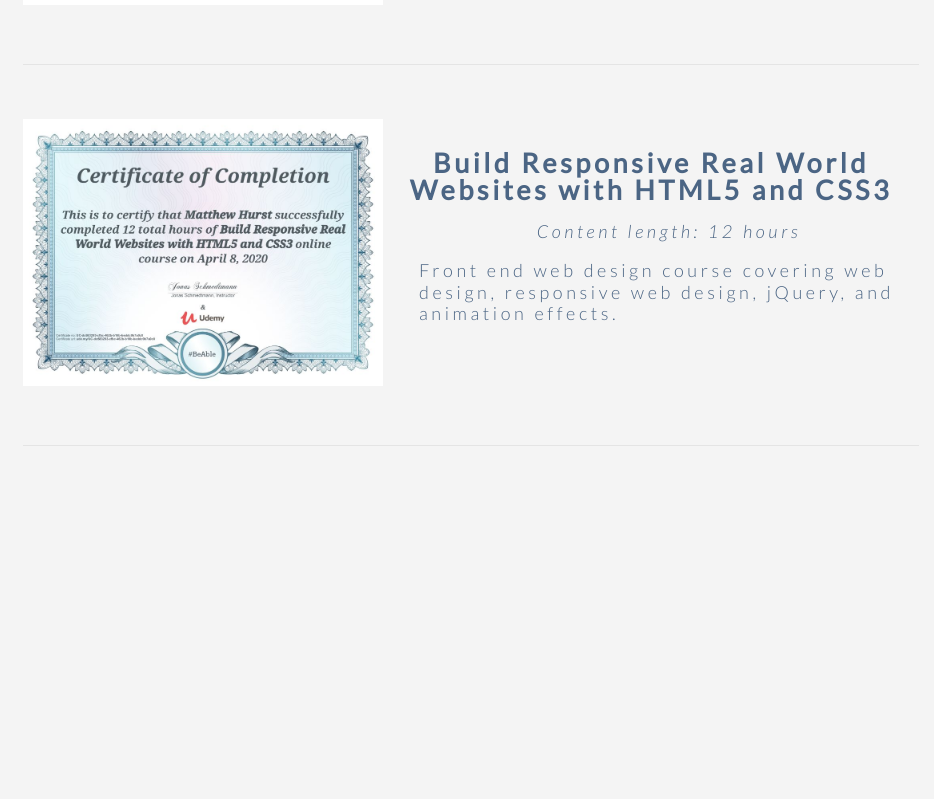
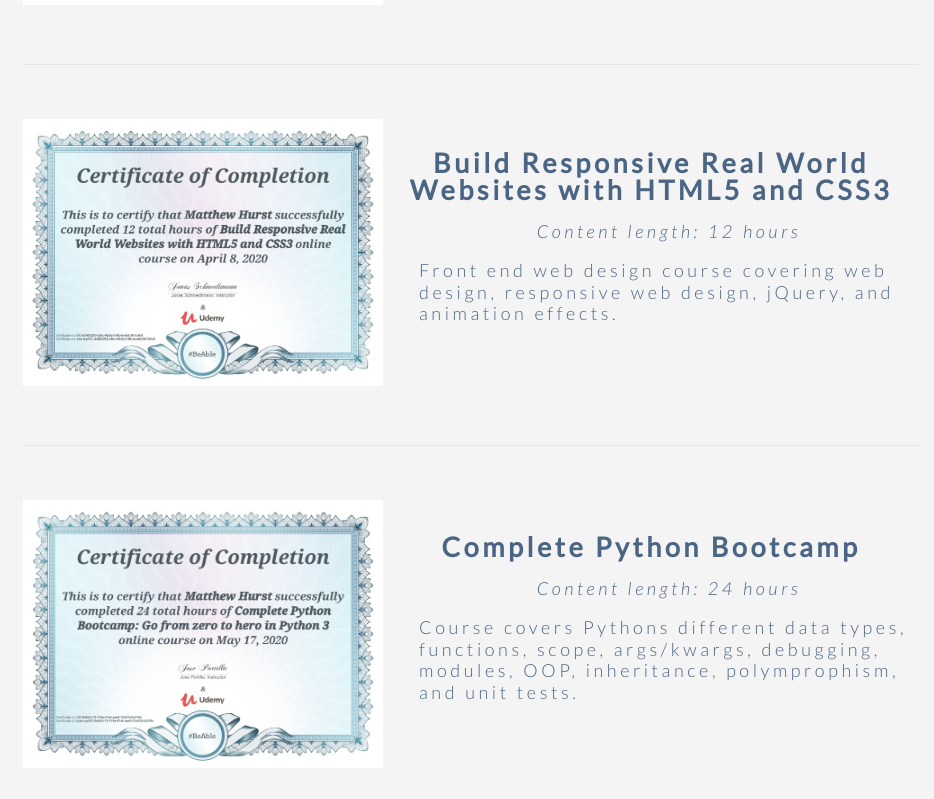
Before and after one commit to Matt-Hurst/my-portfolio-website, a React (Create React App) app: page /certificates in a window 1280 px wide. Shown: the part 928-1727 px from the top of the page, without its empty margins (169-1103 px from the left). Before the commit the page ends 1428 px from the top, so only its background shows below. Built offline with nearby package versions, Linux system fonts and the light colour scheme.

Commit message:
Python course added to certificates

```diff
--- a/src/certificates.js
+++ b/src/certificates.js
@@ -27,6 +27,15 @@
         length: 12,
         desc: "Front end web design course covering web design, responsive web design, jQuery, and animation effects."
     },
+    {
+        id: 4,
+        title: "Complete Python Bootcamp",
+        img: require("./img/Python.jpg"),
+        alt: "Complete python bootcamp completion certificate",
+        website: "https://www.udemy.com/course/design-and-develop-a-killer-website-with-html5-and-css3/",
+        length: 24,
+        desc: "Course covers Pythons different data types, functions, scope, args/kwargs, debugging, modules, OOP, inheritance, polymprophism, and unit tests."
+    }
 ]
 
 export default certificates;
```
Also changed, not shown: src/img/Python.jpg (added).
